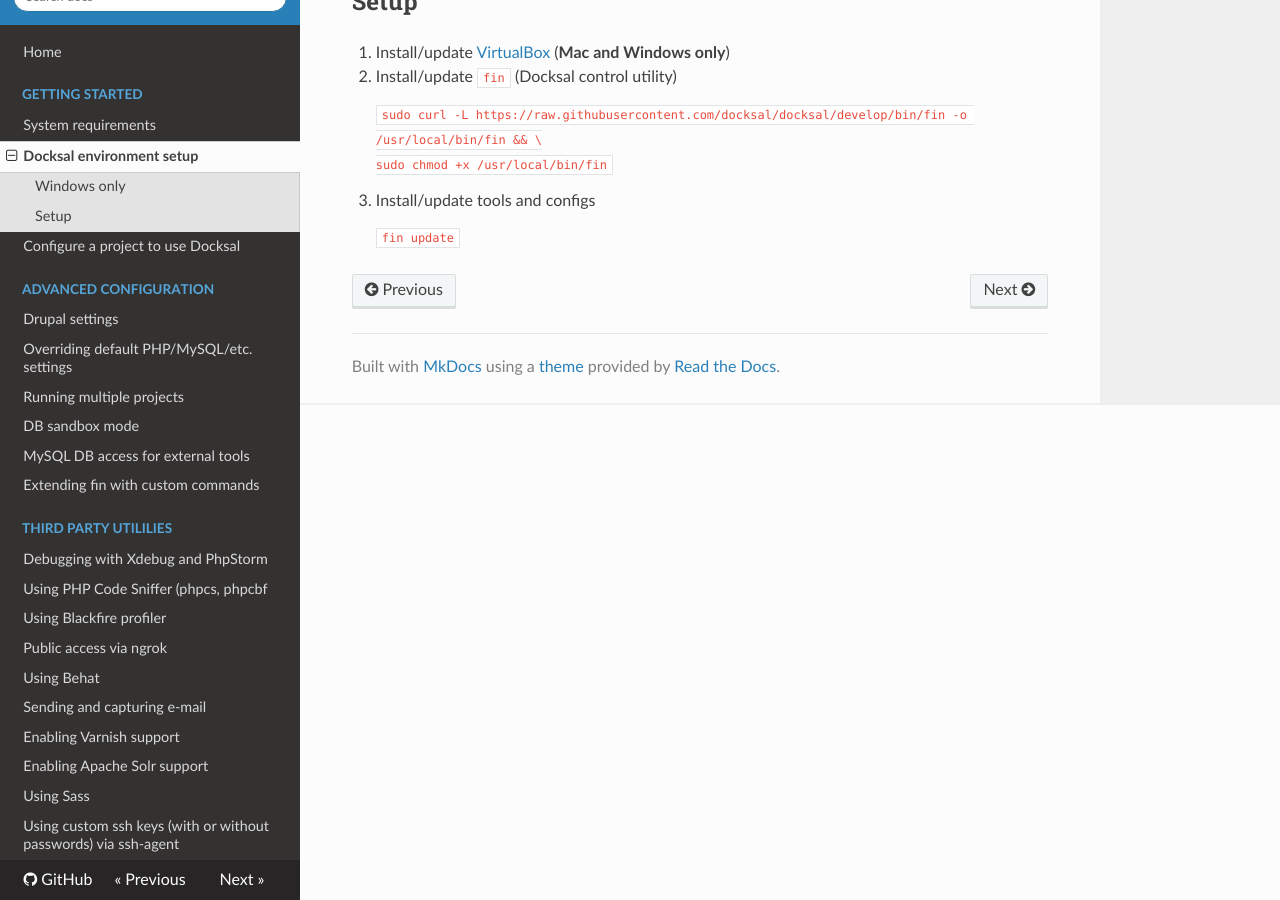
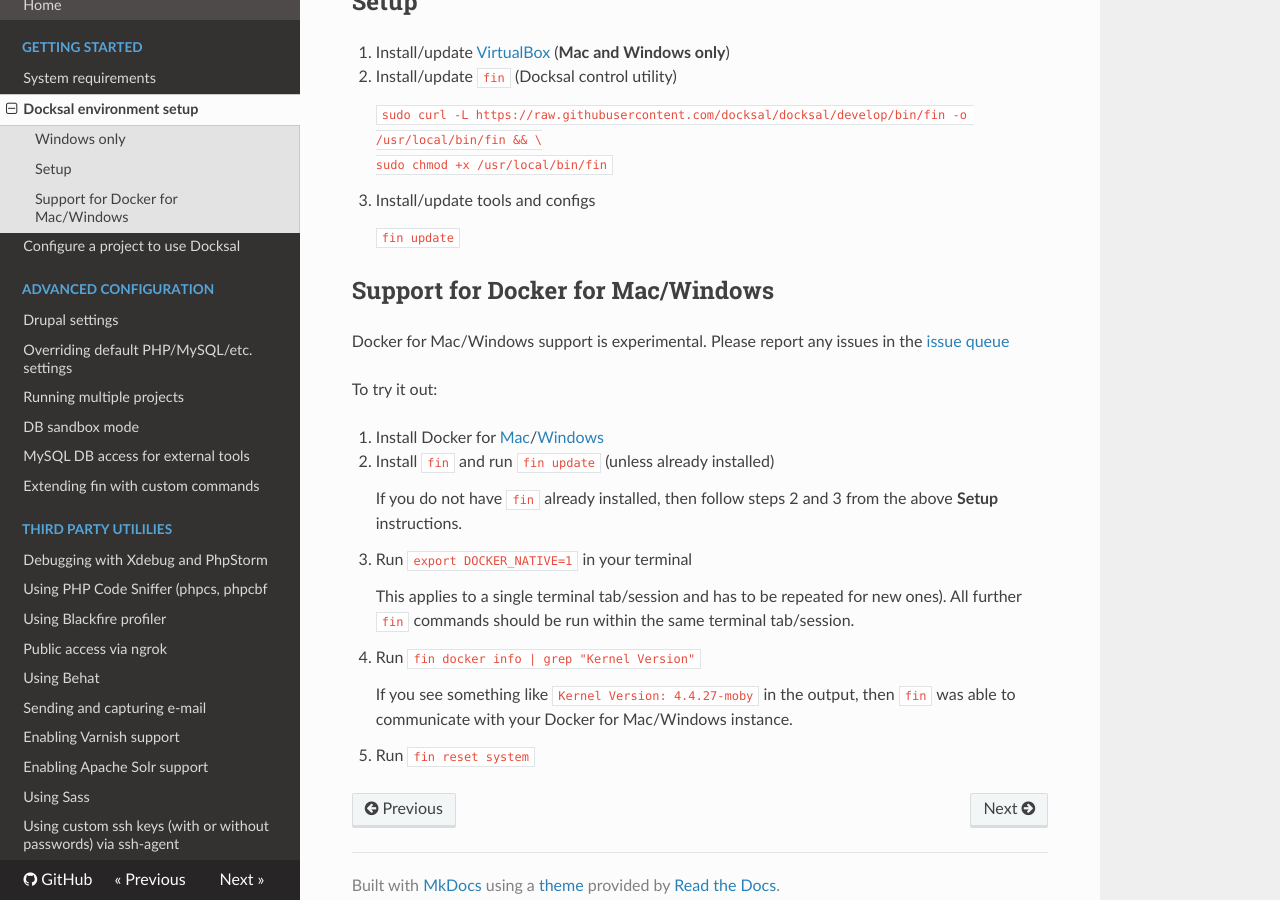
Before and after one commit to docksal/docksal, an MkDocs documentation site: the page built from docs/env-setup.md, in a window 1280 px wide and 900 px high, scrolled down 495 px. Built offline with MkDocs 1.6.1, drawn with Linux system fonts in a browser that asks for light colours; nearby versions of some CDN libraries; old or Windows-style settings are respelled for this version of MkDocs.

Commit message:
Docker for Mac/Windows docs
[ci skip]

````diff
--- a/docs/env-setup.md
+++ b/docs/env-setup.md
@@ -27,3 +27,27 @@ Babun should be installed and run **as a regular user (do not use admin command
     ```
     fin update
     ```
+
+
+## Support for Docker for Mac/Windows
+
+Docker for Mac/Windows support is experimental. Please report any issues in the [issue queue](https://github.com/docksal/docksal/issues)
+
+To try it out:
+
+1. Install Docker for [Mac](https://docs.docker.com/docker-for-mac)/[Windows](https://docs.docker.com/docker-for-windows)
+2. Install `fin` and run `fin update` (unless already installed)
+
+    If you do not have `fin` already installed, then follow steps 2 and 3 from the above **Setup** instructions.
+
+3. Run `export DOCKER_NATIVE=1` in your terminal
+
+    This applies to a single terminal tab/session and has to be repeated for new ones).
+    All further `fin` commands should be run within the same terminal tab/session.
+
+4. Run `fin docker info | grep "Kernel Version"`
+
+    If you see something like `Kernel Version: 4.4.27-moby` in the output,
+    then `fin` was able to communicate with your Docker for Mac/Windows instance.
+
+5. Run `fin reset system`
````
Also changed, not shown: docs/system-requirements.md (+6 -4 lines).
